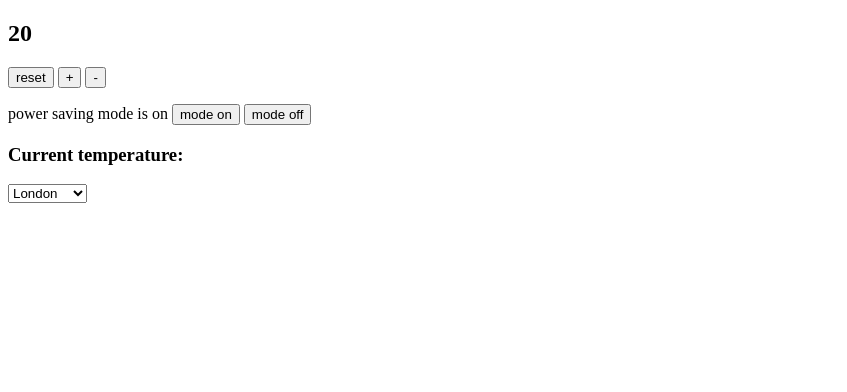
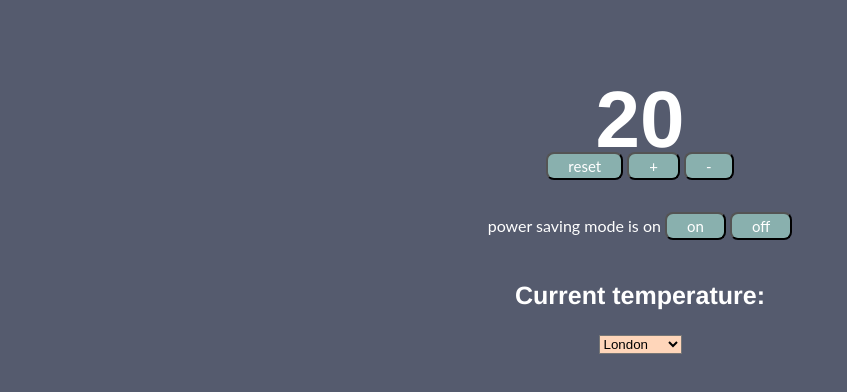
Before and after one commit to annamvoitika/thermostat, a plain HTML site: page index.html in a window 1280 px wide. Shown: the whole page, without its empty margins (0-847 px from the left). Drawn offline with nearby package versions, Linux system fonts and the light colour scheme; no server answers.

Commit message:
Styling applied

```diff
--- a/index.html
+++ b/index.html
@@ -8,6 +8,7 @@
 </head>
 <body>
 <section>
+  <div id="temperature_section">
   <h1 id="temperature"></h1>
      <p>
        <button id="temperature-reset">reset</button>
@@ -16,17 +17,22 @@
        </p>
        <p>
        power saving mode is <span id="power-saving-status">on</span>
-       <button id="powersaving-on">mode on</button>
-       <button id="powersaving-off">mode off</button>
+       <button id="powersaving-on">on</button>
+       <button id="powersaving-off">off</button>
      </p>
+     </div>
      <section>
+  <div id="current">
   <h1>Current temperature: <span id="current-temperature"></span></h1>
   <select id="current-city">
   <option value="london">London</option>
-  <option value="newyork">New York</option>
+  <option value="glasgow">Glasgow</option>
+  <option value="edinburgh">Edinburgh</option>
   <option value="paris">Paris</option>
   <option value="tokyo">Tokyo</option>
+  <option value="geneva">Geneva</option>
 </select>
+</div>
 </section>
    </section>
    <script src="./jasmine-standalone-3.5.0/src/thermostat.js"></script>
--- a/style.css
+++ b/style.css
@@ -1,11 +1,53 @@
+body {
+  background-color: #555b6e;
+  color: white;
+}
+
+button {
+  background-color: #89b0ae;
+  color: white;
+  font-size: 15px;
+  border-radius: 8px;
+  padding-left: 20px;
+  padding-right: 20px;
+  padding-top: 3px;
+  padding-bottom: 3px;
+}
+
+h1 {
+  font-family: Oswald, Helvetica, sans-serif;
+  font-size: 25px;
+}
+
+#temperature {
+  font-size: 80px;
+  margin-bottom: -30px;
+}
+
+div {
+  display: flex;
+  flex-direction: column;
+  justify-content: center;
+  align-items: center;
+  text-align: center;
+}
+
+p, button {
+  font-family: Lato, Helvetica, sans-serif;
+}
+
+select {
+  background-color: #ffd6ba;
+}
+
 .low-usage {
-  color: green;
+  color: #06d6a0;
 }
 
 .medium-usage {
-  color: black;
+  color: white;
 }
 
 .high-usage {
-  color: red;
+  color: #ff6b6b;
 }
```
